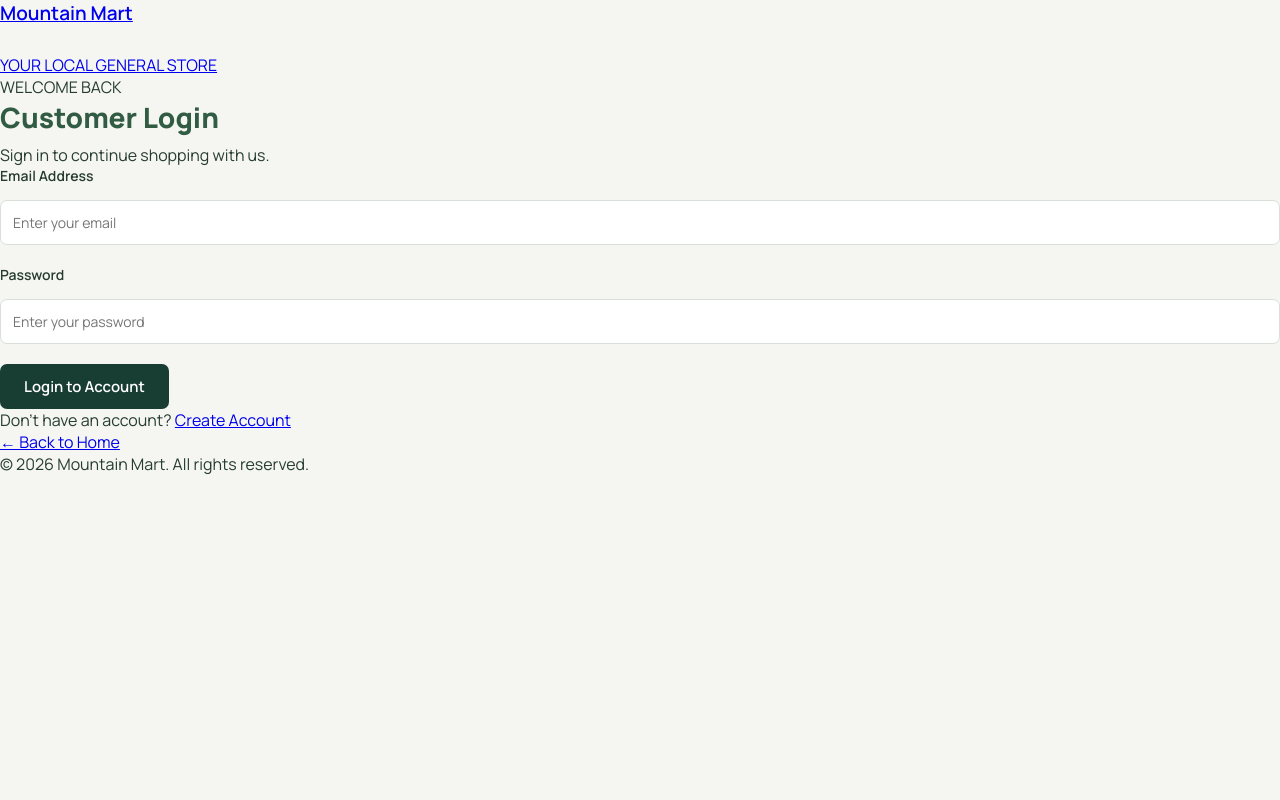
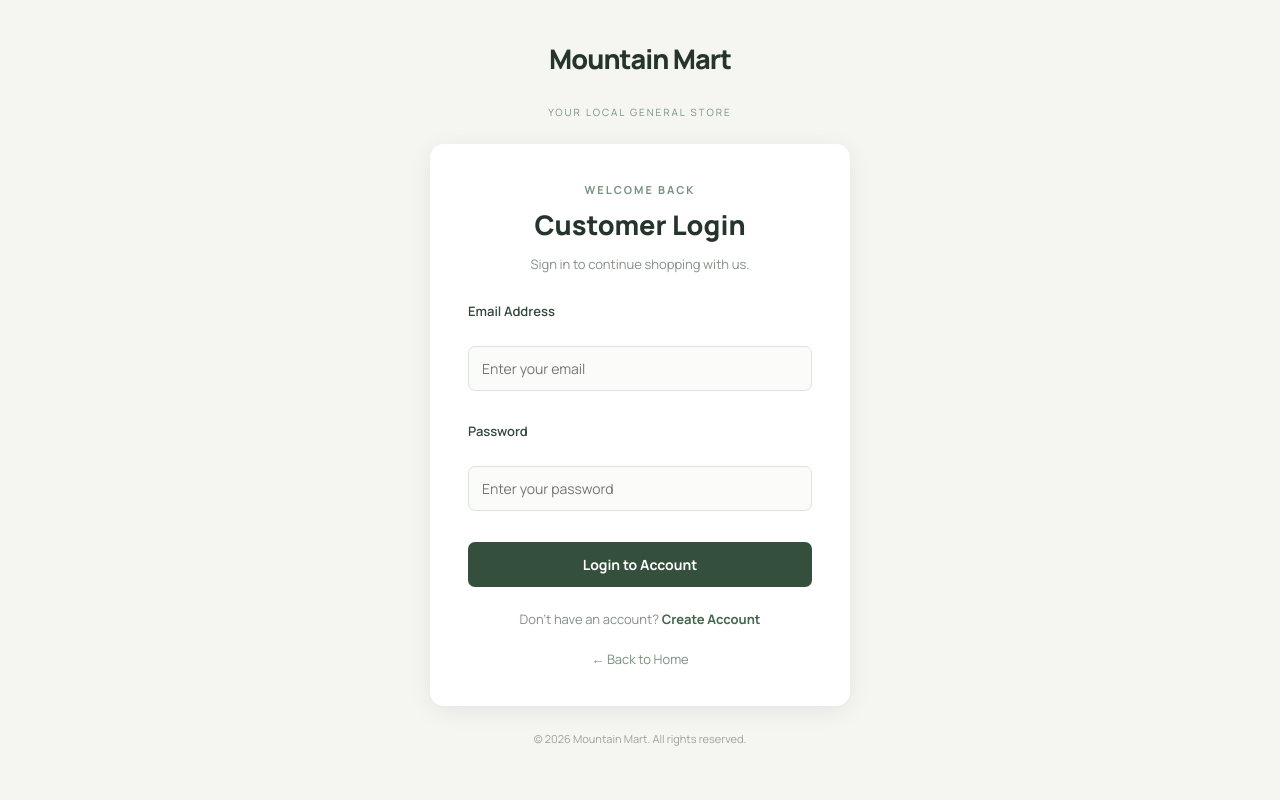
Before and after one commit to iqragulshan/MountainMart, a Flask app: template app/templates/customer_login.html in a window 1280 px wide. Run offline with Flask 3, Linux system fonts and the light colour scheme; the template is opened without the code that fills it, so the values that code supplies are empty.

Commit message:
Improve customer login and logout

```diff
--- a/app/static/css/style.css
+++ b/app/static/css/style.css
@@ -534,6 +534,225 @@ form button:hover {
 
 .inventory-table {
     min-width: 850px;
+}
+
+
+/* =================================
+   CUSTOMER LOGIN PAGE
+================================= */
+
+.customer-page {
+    background: #f4f6f1;
+    min-height: 100vh;
+}
+
+.auth-page {
+    display: flex;
+    justify-content: center;
+    align-items: center;
+    padding: 40px 20px;
+}
+
+.auth-container {
+    width: 100%;
+    max-width: 420px;
+    margin: auto;
+}
+
+.auth-brand {
+    display: block;
+    text-align: center;
+    text-decoration: none;
+    color: #26352c;
+    margin-bottom: 25px;
+}
+
+.auth-brand h2 {
+    font-size: 27px;
+    font-weight: 800;
+    letter-spacing: -1px;
+}
+
+.auth-brand p {
+    font-size: 10px;
+    letter-spacing: 2px;
+    color: #78917f;
+    margin-top: 5px;
+}
+
+.auth-card {
+    background: #ffffff;
+    padding: 38px;
+    border-radius: 14px;
+    box-shadow: 0 5px 25px rgba(0, 0, 0, 0.07);
+}
+
+.auth-heading {
+    text-align: center;
+    margin-bottom: 28px;
+}
+
+.auth-heading>p {
+    color: #78917f;
+    font-size: 11px;
+    font-weight: 700;
+    letter-spacing: 2px;
+    margin-bottom: 9px;
+}
+
+.auth-heading h1 {
+    color: #26352c;
+    font-size: 27px;
+    margin-bottom: 9px;
+}
+
+.auth-heading span {
+    color: #849087;
+    font-size: 13px;
+}
+
+.auth-card form {
+    display: flex;
+    flex-direction: column;
+    gap: 11px;
+}
+
+.auth-card label {
+    color: #34483a;
+    font-size: 13px;
+    font-weight: 600;
+}
+
+.auth-card input {
+    width: 100%;
+    padding: 12px 13px;
+    border: 1px solid #dce3dc;
+    border-radius: 7px;
+    background: #fbfcfa;
+    color: #26352c;
+    font-family: inherit;
+    font-size: 14px;
+    outline: none;
+    transition: 0.2s ease;
+}
+
+.auth-card input:focus {
+    border-color: #78917f;
+    background: #ffffff;
+}
+
+.auth-button {
+    width: 100%;
+    padding: 13px;
+    margin-top: 12px;
+    border: none;
+    border-radius: 7px;
+    background: #344f3c;
+    color: #ffffff;
+    font-family: inherit;
+    font-size: 14px;
+    font-weight: 700;
+    cursor: pointer;
+    transition: 0.2s ease;
+}
+
+.auth-button:hover {
+    background: #263d2e;
+}
+
+.auth-switch {
+    text-align: center;
+    margin-top: 23px;
+    color: #849087;
+    font-size: 13px;
+}
+
+.auth-switch a {
+    color: #42654b;
+    font-weight: 700;
+    text-decoration: none;
+}
+
+.auth-switch a:hover {
+    text-decoration: underline;
+}
+
+.back-home {
+    display: block;
+    text-align: center;
+    margin-top: 22px;
+    color: #78917f;
+    font-size: 13px;
+    text-decoration: none;
+}
+
+.back-home:hover {
+    color: #344f3c;
+}
+
+.auth-footer {
+    text-align: center;
+    color: #9aa49c;
+    font-size: 11px;
+    margin-top: 25px;
+}
+
+
+/* Login Messages */
+
+.auth-message {
+    padding: 9px 11px;
+    margin: 12px 0;
+    border-radius: 5px;
+    font-size: 12px;
+    text-align: center;
+}
+
+.auth-message.error {
+    color: #c0392b;
+    background: #fff0ee;
+}
+
+.auth-message.success {
+    color: #287447;
+    background: #edf8f0;
+}
+
+
+/* Email Suggestions */
+
+.email-suggestions {
+    display: none;
+    width: 100%;
+    background: transparent;
+    border: none;
+    margin-top: 2px;
+    padding: 0;
+    box-shadow: none;
+}
+
+.email-suggestion {
+    padding: 7px 10px;
+    cursor: pointer;
+    color: #26352c;
+    font-size: 14px;
+}
+
+.email-suggestion:hover {
+    background: #f0f4ef;
+    border-radius: 5px;
+}
+
+
+/* Responsive */
+
+@media (max-width: 480px) {
+    .auth-card {
+        padding: 28px 22px;
+    }
+    .auth-heading h1 {
+        font-size: 24px;
+    }
 }
 
 
@@ -2357,3 +2576,14 @@ CART - QUANTITY AND REMOVE CONTROLS
 .email-suggestion:hover {
     background: #f0f4ef;
 }
+
+.auth-message.error {
+    color: #c0392b;
+    background: #fff0ee;
+    border: 1px solid #f5c6c2;
+    padding: 10px 12px;
+    margin-top: 12px;
+    border-radius: 6px;
+    font-size: 13px;
+    text-align: center;
+}
--- a/app/templates/customer_login.html
+++ b/app/templates/customer_login.html
@@ -25,23 +25,26 @@
                 <span>Sign in to continue shopping with us.</span>
             </div>
 
-            {% with messages = get_flashed_messages(with_categories=true) %} {% for category, message in messages %}
-            <div class="auth-message {{ category }}">{{ message }}</div>
-            {% endfor %} {% endwith %}
+            <form id="customer-login-form" method="POST" action="{{ url_for('auth.customer_login') }}">
 
-            <form method="POST" action="{{ url_for('auth.customer_login') }}">
+                <label for="customer-email">Email Address</label>
+                <input type="email" id="customer-email" name="email" placeholder="Enter your email" autocomplete="section-customer username" required>
 
-                <label>Email Address</label>
-                <input type="email" name="email" placeholder="Enter your email" required>
-
-                <label>Password</label>
-                <input type="password" name="password" placeholder="Enter your password" required>
+                <label for="customer-password">Password</label>
+                <input type="password" id="customer-password" name="password" placeholder="Enter your password" autocomplete="current-password" required>
 
                 <button type="submit" class="auth-button">
                     Login to Account
                 </button>
 
             </form>
+
+            <!-- Flash Messages -->
+            {% with messages = get_flashed_messages(with_categories=true) %} {% for category, message in messages %}
+            <div class="auth-message {{ category }}">
+                {{ message }}
+            </div>
+            {% endfor %} {% endwith %}
 
             <p class="auth-switch">
                 Don't have an account?
@@ -54,9 +57,13 @@
 
         </div>
 
-        <p class="auth-footer">© 2026 Mountain Mart. All rights reserved.</p>
+        <p class="auth-footer">
+            © 2026 Mountain Mart. All rights reserved.
+        </p>
 
     </div>
+
+    <script src="{{ url_for('static', filename='js/customer-login.js') }}"></script>
 
 </body>
 
```
Also changed, not shown: app/routes/customer.py (+10 -2 lines), app/static/js/customer-login.js (added, +57 -0 lines), app/templates/customer_home.html (+10 -16 lines).
